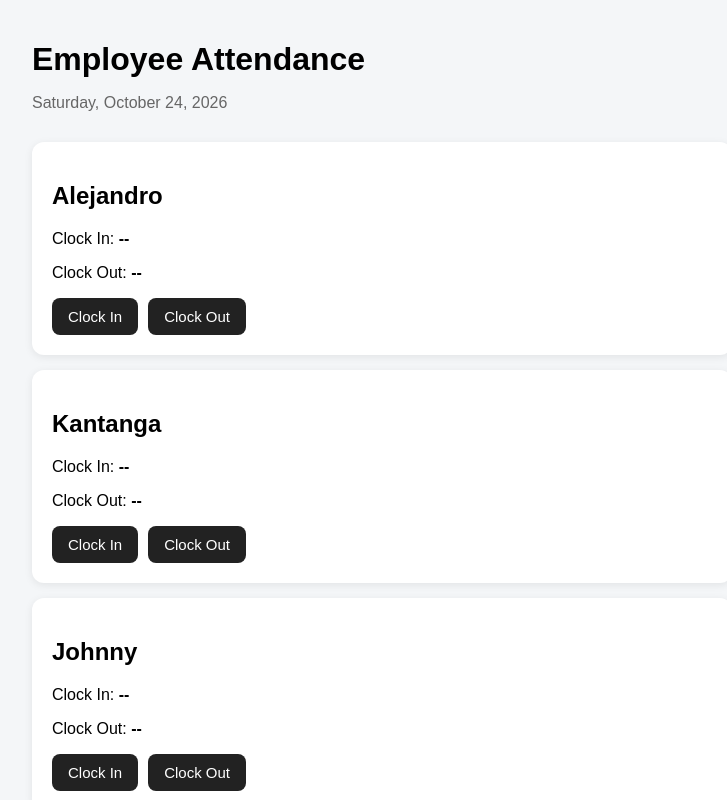
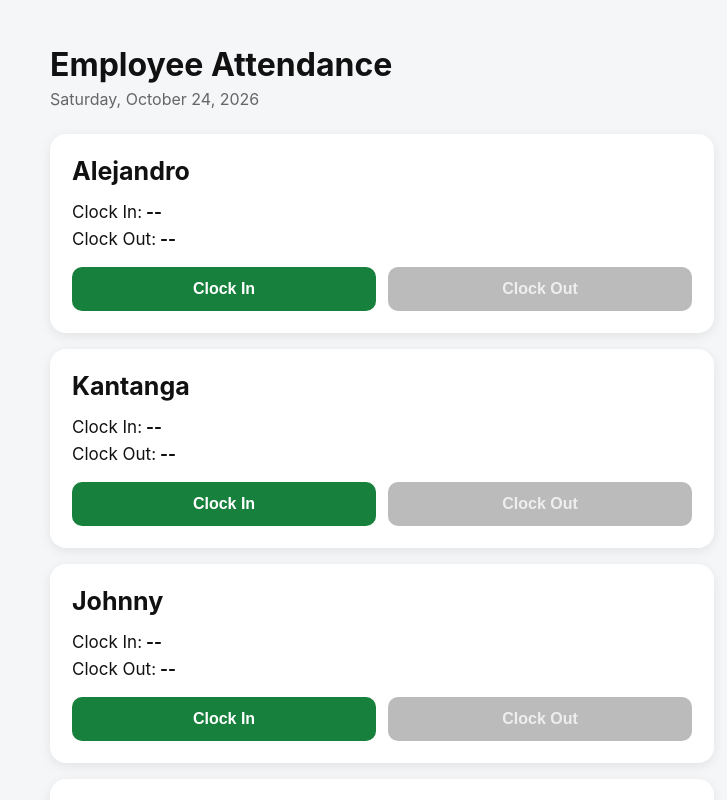
Before and after one commit to Alexav3/attendance, a React (Vite) app: page / in a window 1280 px wide. Shown: the top 800 px of the page, without its empty margins (258-985 px from the left). Built offline with nearby package versions, Linux system fonts and the light colour scheme.

Commit message:
Update index.css

```diff
--- a/src/index.css
+++ b/src/index.css
@@ -1,47 +1,114 @@
+* {
+  box-sizing: border-box;
+}
+
 body {
   margin: 0;
-  font-family: Arial, sans-serif;
+  font-family:
+    -apple-system,
+    BlinkMacSystemFont,
+    "Segoe UI",
+    sans-serif;
+
   background: #f4f6f8;
+  color: #111;
 }
 
 .container {
   max-width: 700px;
-  margin: 0 auto;
-  padding: 20px;
+  margin: auto;
+  padding: 24px 18px 50px;
 }
 
 h1 {
   margin-bottom: 5px;
+  font-size: 32px;
 }
 
 .subtitle {
   color: #666;
-  margin-bottom: 30px;
+  margin-top: 0;
+  margin-bottom: 25px;
+}
+
+.employee-list {
+  display: flex;
+  flex-direction: column;
+  gap: 16px;
 }
 
 .employee-card {
   background: white;
-  padding: 20px;
-  margin-bottom: 15px;
-  border-radius: 12px;
-  box-shadow: 0 2px 8px rgba(0, 0, 0, 0.08);
+  padding: 22px;
+  border-radius: 16px;
+
+  box-shadow:
+    0 3px 12px
+    rgba(0, 0, 0, 0.08);
+}
+
+.employee-card h2 {
+  margin-top: 0;
+  margin-bottom: 16px;
+  font-size: 25px;
+}
+
+.attendance-info {
+  margin-bottom: 18px;
+}
+
+.attendance-info p {
+  margin: 7px 0;
+  font-size: 17px;
 }
 
 .buttons {
   display: flex;
-  gap: 10px;
-  flex-wrap: wrap;
+  gap: 12px;
 }
 
 button {
-  padding: 10px 16px;
+  flex: 1;
+
+  padding: 13px;
+
   border: none;
-  border-radius: 8px;
-  background: #222;
-  color: white;
-  font-size: 15px;
+  border-radius: 10px;
+
+  font-size: 16px;
+  font-weight: 600;
+
+  cursor: pointer;
 }
 
-button:active {
-  transform: scale(0.97);
+.clock-in {
+  background: #16803c;
+  color: white;
 }
+
+.clock-out {
+  background: #c53232;
+  color: white;
+}
+
+button:disabled {
+  background: #bbb;
+  color: #eee;
+  cursor: not-allowed;
+}
+
+.working {
+  margin-top: 15px;
+  margin-bottom: 0;
+
+  font-weight: 600;
+  color: #16803c;
+}
+
+.completed {
+  margin-top: 15px;
+  margin-bottom: 0;
+
+  font-weight: 600;
+  color: #555;
+}
```
